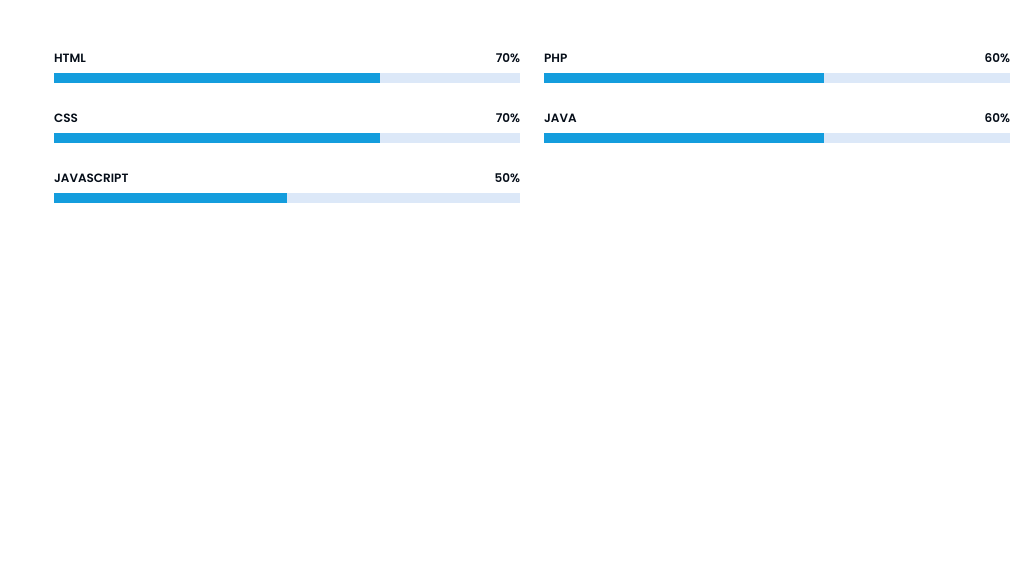
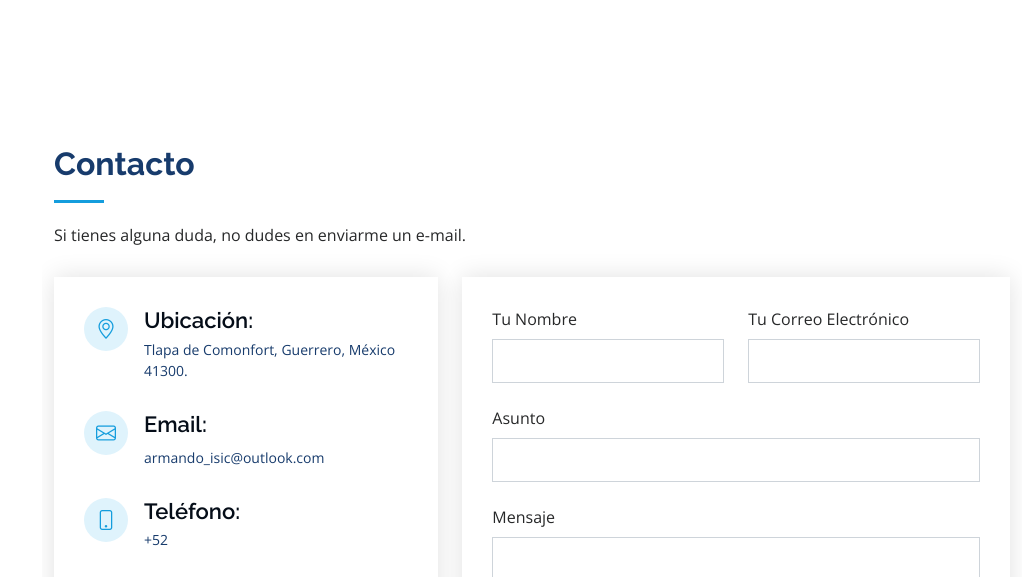
Before and after one commit to ArmandoBolanios/portafolio, a PHP site: page / in a window 1280 px wide. Shown: the part 3594-4171 px from the top of the page, without its empty margins (258-1280 px from the left). Before the commit the page ends 3797 px from the top, so only its background shows below. Run offline with PHP 8.4, Linux system fonts and the light colour scheme.

Commit message:
Se agregó módulo de contacto y pie de página

```diff
--- a/index.php
+++ b/index.php
@@ -26,7 +26,7 @@
     <section id="hero" class="d-flex flex-column justify-content-center align-items-center">
         <div class="hero-container" data-aos="fade-in">
             <h1>Armando Bolaños</h1>
-            <p>Soy Desarrollador Web <span class="typed" data-typed-items=" Front-End, Back-End"></span></p>
+
         </div>
     </section>
 
@@ -34,6 +34,8 @@
         <?php include 'templates/about.php'; ?>
         <?php include 'templates/resume.php'; ?>
         <?php include 'templates/portfolio.php'; ?>
+        <?php include 'templates/contact.php'; ?>
+        <?php include 'templates/footer.php'; ?>
     </main>
 
     <script type="text/javascript" src="public/js/animate/aos.js"></script>
--- a/templates/about.php
+++ b/templates/about.php
@@ -6,7 +6,6 @@
             <p>
             Desarrollo sitios web a las necesidades de los clientes,
             buscando la mejor solución para entregar sus proyectos.
-            <br>La disciplina y puntualidad son unas de mis fortalezas para llegar a mis objetivos.
             </p>
         </div>
 
@@ -33,7 +32,6 @@
                         </ul>
                     </div>
                 </div>
-                <p>Cada día me esfuerzo para entregar un buen trabajo de la mejor calidad. Si tienes alguna duda, no dudes en contactarme.
                 </p>
             </div>
         </div>
--- /dev/null
+++ b/templates/contact.php
@@ -0,0 +1,69 @@
+<!-- ======= Contact Section ======= -->
+<section id="contact" class="contact">
+    <div class="container">
+
+        <div class="section-title">
+            <h2>Contacto</h2>
+            <p>Si tienes alguna duda, no dudes en enviarme un e-mail.</p>
+        </div>
+
+        <div class="row" data-aos="fade-in">
+
+            <div class="col-lg-5 d-flex align-items-stretch">
+                <div class="info">
+                    <div class="address">
+                        <i class="bi bi-geo-alt"></i>
+                        <h4>Ubicación:</h4>
+                        <p>Tlapa de Comonfort, Guerrero, México 41300.</p>
+                    </div>
+
+                    <div class="email">
+                        <i class="bi bi-envelope"></i>
+                        <h4>Email:</h4>
+                        <p>armando_isic@outlook.com</p>
+                    </div>
+
+                    <div class="phone">
+                        <i class="bi bi-phone"></i>
+                        <h4>Teléfono:</h4>
+                        <p>+52 </p>
+                    </div>
+
+                    <iframe src="https://www.google.com/maps/embed?pb=!1m10!1m8!1m3!1d486860.8623958306!2d-99.31907533075828!3d17.57419773291694!3m2!1i1024!2i768!4f13.1!5e0!3m2!1ses-419!2smx!4v1644695096921!5m2!1ses-419!2smx" frameborder="0" style="border:0; width: 100%; height: 290px;" allowfullscreen></iframe>
+                </div>
+
+            </div>
+
+            <div class="col-lg-7 mt-5 mt-lg-0 d-flex align-items-stretch">
+                <form action="forms/contact.php" method="post" role="form" class="php-email-form">
+                    <div class="row">
+                        <div class="form-group col-md-6">
+                            <label for="name">Tu Nombre</label>
+                            <input type="text" name="name" class="form-control" id="name" required>
+                        </div>
+                        <div class="form-group col-md-6">
+                            <label for="name">Tu Correo Electrónico</label>
+                            <input type="email" class="form-control" name="email" id="email" required>
+                        </div>
+                    </div>
+                    <div class="form-group">
+                        <label for="name">Asunto</label>
+                        <input type="text" class="form-control" name="subject" id="subject" required>
+                    </div>
+                    <div class="form-group">
+                        <label for="name">Mensaje</label>
+                        <textarea class="form-control" name="message" rows="10" required></textarea>
+                    </div>
+                    <div class="my-3">
+                        <div class="loading">Loading</div>
+                        <div class="error-message"></div>
+                        <div class="sent-message">Tu mensaje ha sido enviado. ¡Muchas gracias!</div>
+                    </div>
+                    <div class="text-center"><button type="submit">Enviar Mensaje</button></div>
+                </form>
+            </div>
+
+        </div>
+
+    </div>
+</section><!-- End Contact Section -->
--- a/templates/footer.php
+++ b/templates/footer.php
@@ -0,0 +1,23 @@
+<div id="footer">
+    <div class="container">
+        <div class="row">
+            <div class="col-lg-6">
+                <ul class="social-links">
+                    <li class="linkedin"><a target="_blank" href="https://www.linkedin.com/in/armando-bolaños-059303"><i class="fab fa-linkedin"></i></a></li>
+                    <li class="facebook"><a target="_blank" href="https://www.facebook.com/bwtqororyhx9154/"><i class="fab fa-facebook"></i></a></li>
+                    <li class="github"><a target="_blank" href="https://github.com/ArmandoBolanios"><i class="fab fa-github"></i></a></li>
+                    <li class="codepen"><a target="_blank" href="https://codepen.io/ArmandoBolanios"><i class="fab fa-codepen"></i></a></li>
+                </ul>
+            </div>
+            <div class="col-lg-6">
+                <div class="credits">
+                    <p>Diseño y desarrollo: <a href="https://www.linkedin.com/in/armando-bolaños-059303" target="_blank">Armando Bolaños</a></p>
+                    <p>&copy; <script>
+                            document.write(new Date().getFullYear());
+                        </script>
+                        . Todos los derechos reservados.</p>
+                </div>
+            </div>
+        </div>
+    </div>
+</div>
--- a/templates/header.php
+++ b/templates/header.php
@@ -4,8 +4,8 @@
             <img src="public/img/profile/profile.svg" alt="" class="img-fluid rounded-circle" alt="imagen-de-perfil">
             <h1 class="text-light"><a href="index.html">Armando Bolaños</a></h1>
             <div class="social-links mt-3 text-center">
+                <a href="https://www.linkedin.com/in/armando-bolaños-059303" class="linkedin" target="_blank"><i class="bx bxl-linkedin"></i></a>
                 <a href="https://www.facebook.com/bwtqororyhx9154/" class="facebook" target="_blank"><i class="bx bxl-facebook"></i></a>
-                <a href="https://www.linkedin.com/in/armando-bolaños-059303" class="linkedin" target="_blank"><i class="bx bxl-linkedin"></i></a>
                 <a href="https://github.com/ArmandoBolanios" class="github" target="_blank"><i class="bx bxl-github"></i></a>
                 <a href="https://codepen.io/ArmandoBolanios" class="codepen" target="_blank"><i class="bx bxl-codepen"></i></a>
             </div>
@@ -16,6 +16,7 @@
                 <li><a href="#about" class="nav-link scrollto"><i class="bx bx-user"></i> <span>Acerca de mí</span></a></li>
                 <li><a href="#resume" class="nav-link scrollto"><i class="bx bx-file-blank"></i> <span>Formación</span></a></li>
                 <li><a href="#portfolio" class="nav-link scrollto"><i class="bx bx-book-content"></i> <span>Portafolio</span></a></li>
+                <li><a href="#contact" class="nav-link scrollto"><i class="bx bx-envelope"></i> <span>Contacto</span></a></li>
                 <!--<li><a href="#contact" class="nav-link scrollto"><i class="bx bx-envelope"></i> <span>Contacto</span></a></li>-->
             </ul>
         </nav><!-- .nav-menu -->
--- a/templates/portfolio.php
+++ b/templates/portfolio.php
@@ -153,57 +153,5 @@
                 </div>
             </div>
         </div>
-        <div class="row skills-content">
-
-            <div class="col-lg-6" data-aos="fade-up">
-
-                <div class="progress">
-                    <span class="skill">HTML <i class="val">70%</i></span>
-                    <div class="progress-bar-wrap">
-                        <div class="progress-bar" role="progressbar" aria-valuenow="70" aria-valuemin="0"
-                            aria-valuemax="100"></div>
-                    </div>
-                </div>
-
-                <div class="progress">
-                    <span class="skill">CSS <i class="val">70%</i></span>
-                    <div class="progress-bar-wrap">
-                        <div class="progress-bar" role="progressbar" aria-valuenow="70" aria-valuemin="0"
-                            aria-valuemax="100"></div>
-                    </div>
-                </div>
-
-                <div class="progress">
-                    <span class="skill">JavaScript <i class="val">50%</i></span>
-                    <div class="progress-bar-wrap">
-                        <div class="progress-bar" role="progressbar" aria-valuenow="50" aria-valuemin="0"
-                            aria-valuemax="100"></div>
-                    </div>
-                </div>
-
-            </div>
-
-            <div class="col-lg-6" data-aos="fade-up" data-aos-delay="100">
-
-                <div class="progress">
-                    <span class="skill">PHP <i class="val">60%</i></span>
-                    <div class="progress-bar-wrap">
-                        <div class="progress-bar" role="progressbar" aria-valuenow="60" aria-valuemin="0"
-                            aria-valuemax="100"></div>
-                    </div>
-                </div>
-
-                <div class="progress">
-                    <span class="skill">Java <i class="val">60%</i></span>
-                    <div class="progress-bar-wrap">
-                        <div class="progress-bar" role="progressbar" aria-valuenow="60" aria-valuemin="0"
-                            aria-valuemax="100"></div>
-                    </div>
-                </div>
-
-            </div>
-
-        </div>
-
     </div>
 </section><!-- End Skills Section -->
```
Also changed, not shown: public/css/style.css (+64 -18 lines).
